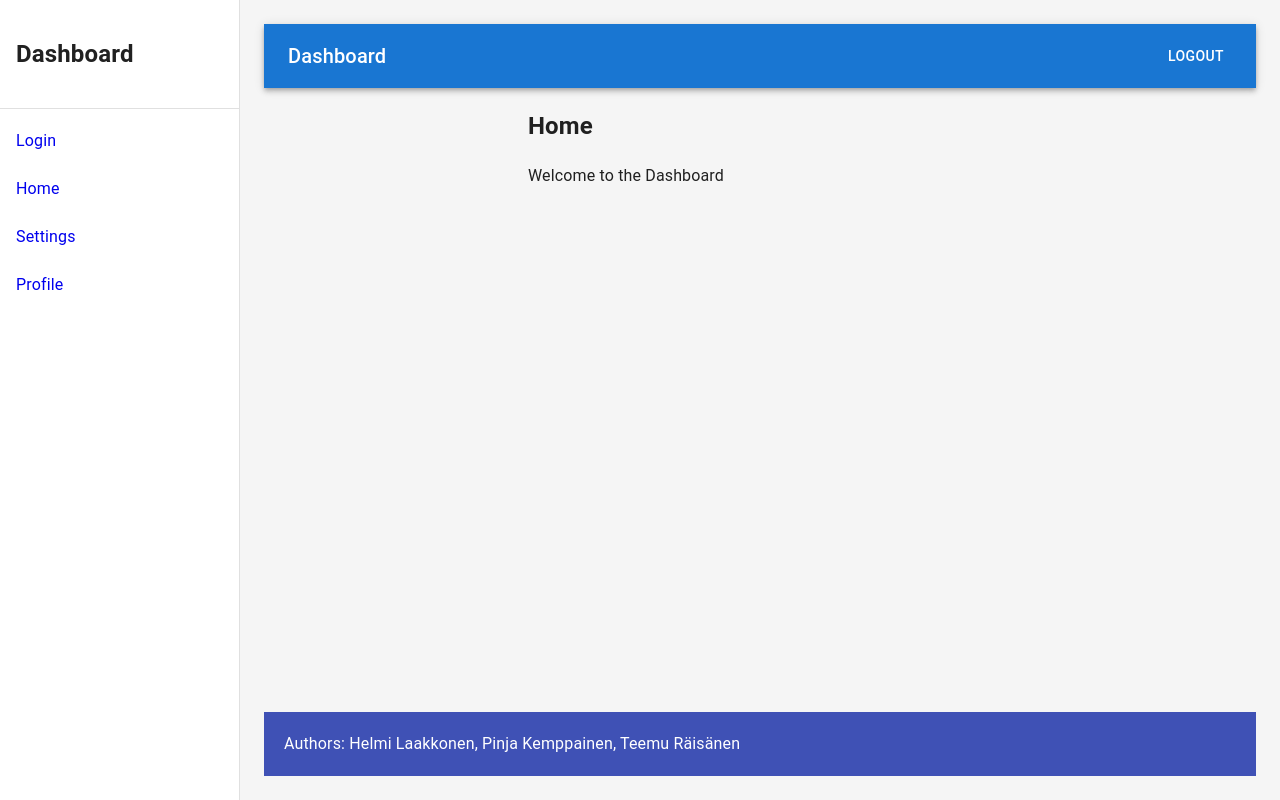
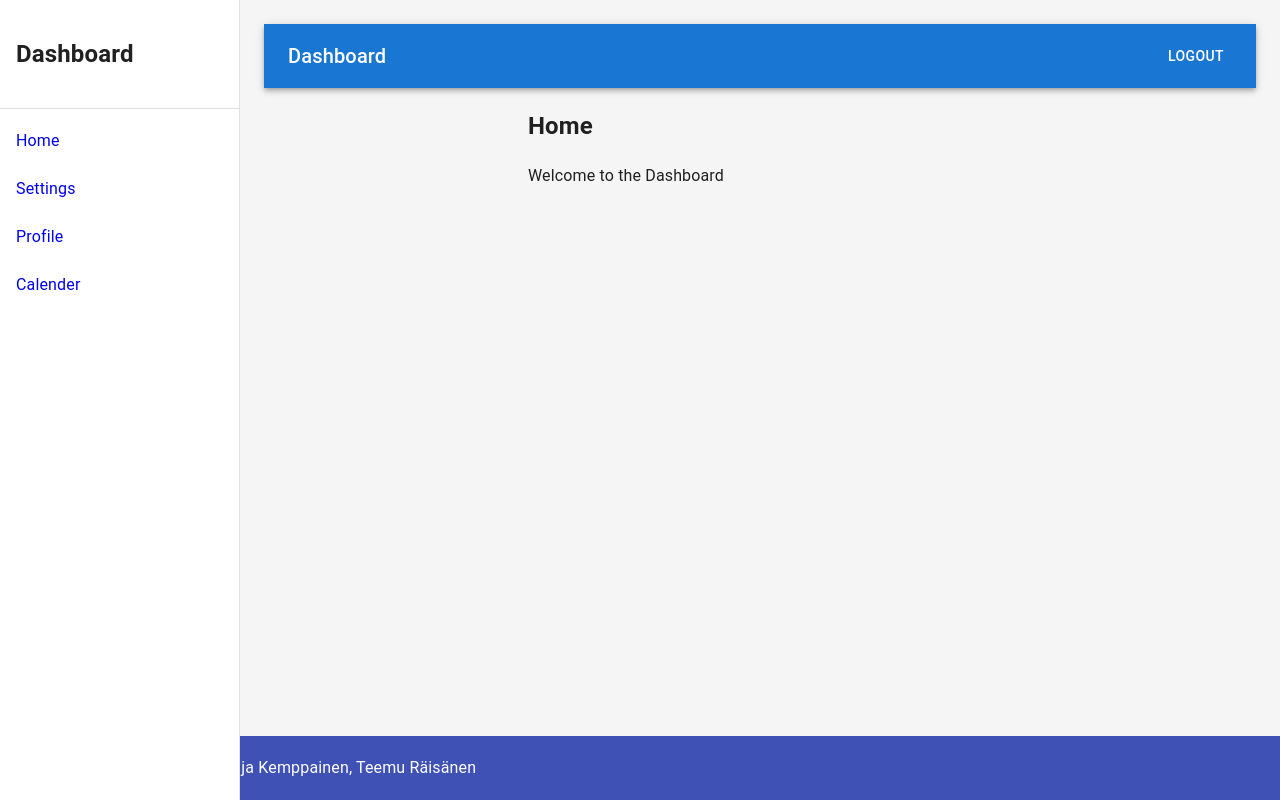
Before and after one commit to HelmiLaakkonen/project-management-app, a React (Create React App) app: page /dashboard in a window 1280 px wide. Built offline with nearby package versions, Linux system fonts and the light colour scheme; sample sign-in values are in the browser's storage.

Commit message:
Authentication
Authentication in login works
After login direct to dashboard

```diff
--- a/routes/login.js
+++ b/routes/login.js
@@ -47,6 +47,7 @@ router.post('/', (req, res) => {
             res.json({
                 message: 'Login successful',
                 token: token, // Send the token to the client
+
             });
         });
     });
--- a/src/components/App.js
+++ b/src/components/App.js
@@ -1,69 +1,75 @@
 import React, { useState, useEffect } from 'react';
-import { BrowserRouter as Router, Routes, Route, Navigate } from 'react-router-dom';
+import { BrowserRouter as Router, Routes, Route, Navigate, useLocation } from 'react-router-dom';
 import { Box } from '@mui/material';
 import Sidebar from './SideBar';
 import NavBar from './NavBar';
 import Dashboard from './Dashboard';
-import Footer from './Footer';
 import Calender from './Calender';
 import Notifications from './Notifications';
+import Footer from './Footer';
 import Register from './Register';
 import Login from './Login';
 
-
+// Layout component
+function Layout({ children }) {
+  return (
+    <Box sx={{ display: 'flex', flexDirection: 'column', minHeight: '100vh' }}>
+      <Box sx={{ display: 'flex', flex: 1 }}>
+        <Sidebar />
+        <Box component="main" sx={{ flexGrow: 1, bgcolor: '#f5f5f5', padding: 3, display: 'flex', flexDirection: 'column' }}>
+          {/* <NavBar /> */}
+          {children}
+        </Box>
+      </Box>
+      <Footer />
+    </Box>
+  );
+}
 
 function App() {
-  const [isAuthenticated, setIsAuthenticated] = useState(null);
+  const [isAuthenticated, setIsAuthenticated] = useState(!!localStorage.getItem('token'));
+  const location = useLocation();
 
-  // Check if the user is authenticated by checking local storage for a token
+  // Re-check auth state when location changes
   useEffect(() => {
-    const token = localStorage.getItem('token');
-    setIsAuthenticated(!!token); // Set authentication state based on token existence
+    setIsAuthenticated(!!localStorage.getItem('token'));
+    console.log('Auth state updated on route change:', !!localStorage.getItem('token'));
+  }, [location]);
+
+  // Listen for token changes in localStorage (login/logout)
+  useEffect(() => {
+    const handleStorageChange = () => {
+      setIsAuthenticated(!!localStorage.getItem('token'));
+    };
+
+    window.addEventListener('storage', handleStorageChange);
+
+    return () => {
+      window.removeEventListener('storage', handleStorageChange);
+    };
   }, []);
 
-  // Display loading message while checking authentication
   if (isAuthenticated === null) {
     return <div>Loading...</div>;
   }
 
   return (
+    <Routes>
+      <Route path="/" element={!isAuthenticated ? <Navigate to="/login" /> : <Navigate to="/dashboard" />} />
+      <Route path="/login" element={<Login setAuth={setIsAuthenticated} />} />
+      <Route path="/register" element={<Register setAuth={setIsAuthenticated} />} />
+      <Route path="/dashboard" element={isAuthenticated ? <Layout><NavBar setAuth={setIsAuthenticated} /><Dashboard /></Layout> : <Navigate to="/login" />} />
+      <Route path="/calender" element={isAuthenticated ? <Layout><Calender /></Layout> : <Navigate to="/login" />} />
+      <Route path="/notifications" element={isAuthenticated ? <Layout><Notifications /></Layout> : <Navigate to="/login" />} />
+      <Route path="*" element={<Navigate to={isAuthenticated ? "/dashboard" : "/login"} />} />
+    </Routes>
+  );
+}
+
+export default function WrappedApp() {
+  return (
     <Router>
-      <Routes>
-        {/* Handle route redirects based on authentication */}
-        <Route path="/" element={!isAuthenticated ? <Navigate to="/login" /> : <Navigate to="/dashboard" />} />
-        <Route path="/login" element={<Login setAuth={setIsAuthenticated} />} />
-        <Route path="/register" element={<Register setAuth={setIsAuthenticated} />} />
-        <Route
-          path="/dashboard"
-          element={isAuthenticated ? (
-            <Box sx={{ display: 'flex', flexDirection: 'column', minHeight: '100vh' }}>
-              {/* Sidebar and Main Content */}
-              <Box sx={{ display: 'flex', flex: 1 }}>
-                <Sidebar />
-                <Box
-                  component="main"
-                  sx={{
-                    flexGrow: 1,
-                    bgcolor: '#f5f5f5',
-                    padding: 3,
-                    display: 'flex',
-                    flexDirection: 'column',
-                  }}
-                >
-                  <NavBar />
-                  <Dashboard />
-                  <Footer />
-                </Box>
-              </Box>
-            </Box>
-          ) : (
-            <Navigate to="/login" />
-          )}
-        />
-        <Route path="*" element={<Navigate to={isAuthenticated ? "/dashboard" : "/login"} />} />
-      </Routes>
+      <App />
     </Router>
   );
 }
-
-export default App;
--- a/src/components/Dashboard.js
+++ b/src/components/Dashboard.js
@@ -1,10 +1,8 @@
-import React, { useState, useEffect } from 'react';
 import { Route, Routes } from 'react-router-dom';
 import { Container, Box } from '@mui/material';
 import Sidebar from './SideBar'; // Assuming you have a Sidebar component
 import Calender from './Calender';
 import Login from './Login';
-import axios from 'axios';
 
 function Home() {
   return (
@@ -33,47 +31,6 @@ function Profile() {
   );
 }
 
-// function User() {
-//   const [username, setUsername] = useState('');
-//   const [loading, setLoading] = useState(true);
-//   const [error, setError] = useState(null); // For handling errors
-
-//   useEffect(() => {
-//     axios.get('http://localhost:3000/users') // Make the GET request to the /users route
-//       .then((response) => {
-//         // Assuming the backend returns the username in the response body
-//         setUsername(response.data[0].username); // Set the username from the backend response
-//         setLoading(false); // Update loading state
-//       })
-//       .catch((err) => {
-//         // Log the error for debugging
-//         console.error('Error fetching username:', err);
-
-//         // Check if the error is related to database connection failure
-//         if (err.message.includes('ECONNREFUSED') || err.message.includes('connect ECONNREFUSED')) {
-//           setError('Could not connect to the database. Please check your connection.');
-//         } else {
-//           setError('Error fetching username. Please try again later.');
-//         }
-
-//         setLoading(false); // Update loading state
-//       });
-//   }, []); // Empty dependency array to run only once when the component is mounted
-
-//   return (
-//     <Container>
-//       <h2>Username</h2>
-//       {loading ? (
-//         <p>Loading...</p>
-//       ) : error ? (
-//         <p>{error}</p> // Show error message if there was an issue
-//       ) : (
-//         <p>{username}</p> // Display the username if successfully fetched
-//       )}
-//     </Container>
-//   );
-// }
-
 function Dashboard() {
   return (
     <Box sx={{ display: 'flex', flexDirection: 'column', flexGrow: 1 }}>
@@ -85,6 +42,7 @@ function Dashboard() {
           <Route path="/login" element={<Login />} />
           <Route path="/settings" element={<Settings />} />
           <Route path="/profile" element={<Profile />} />
+          <Route path="/calender" element={<Calender />} />
           {/* <Route path="/user" element={<User />} /> */}
         </Routes>
       </Box>
--- a/src/components/Login.js
+++ b/src/components/Login.js
@@ -27,7 +27,10 @@ function Login({ setAuth }) {
     .then((data) => {
       if (data.token) {
         localStorage.setItem('token', data.token);
-        setAuth(true);
+        setAuth(true);  // Update authentication state
+        console.log('token');
+        // Redirect to the dashboard after successful login
+        navigate('/dashboard');  // Navigate to dashboard page
       } else {
         if (data.message === 'Invalid username or password') {
           setError('The username or password you entered is incorrect.');
--- a/src/components/NavBar.js
+++ b/src/components/NavBar.js
@@ -1,14 +1,23 @@
 import React from 'react';
 import { AppBar, Toolbar, Typography, Button } from '@mui/material';
+import { useNavigate } from 'react-router-dom';
 
-function NavBar(){
+function NavBar({ setAuth }) {  // Accept setAuth from App.js SetIsAuthenticated
+  const navigate = useNavigate();
+
+  const handleLogout = () => {
+    localStorage.removeItem('token');  // Remove authentication token
+    setAuth(false);  // Update authentication state
+    navigate('/dashboard');
+  };
+
     return (
         <AppBar position="sticky">
           <Toolbar>
             <Typography variant="h6" sx={{ flexGrow: 1 }}>
               Dashboard
             </Typography>
-            <Button color="inherit">Logout</Button>
+            <Button color="inherit" onClick={handleLogout}>Logout</Button>
           </Toolbar>
         </AppBar>
     );
--- a/src/components/Register.js
+++ b/src/components/Register.js
@@ -1,11 +1,13 @@
 import React, { useState } from 'react';
 import { TextField, Button, Typography, Container, Paper } from '@mui/material';
+import { useNavigate } from 'react-router-dom'; // Import useNavigate for navigation
 
 function Register({ setAuth }) {
   const [username, setUsername] = useState('');
   const [email, setEmail] = useState('');
   const [password, setPassword] = useState('');
   const [error, setError] = useState('');
+  const navigate = useNavigate();
 
   const handleRegister = (e) => {
     e.preventDefault();
@@ -31,6 +33,9 @@ function Register({ setAuth }) {
     });
   };
 
+  const handleLoginRedirect = () => {
+    navigate('/login'); // Use navigate to redirect to /register
+  };
   return (
     <Container component="main" maxWidth="xs">
       <Paper elevation={6} sx={{ padding: 3 }}>
@@ -69,7 +74,15 @@ function Register({ setAuth }) {
           <Button type="submit" variant="contained" fullWidth>
             Register
           </Button>
+
         </form>
+        <Button
+            variant="outlined"
+            fullWidth
+            onClick={handleLoginRedirect}
+            >
+            Login
+            </Button>
       </Paper>
     </Container>
   );
--- a/src/components/SideBar.js
+++ b/src/components/SideBar.js
@@ -23,9 +23,6 @@ function SideBar() {
       </Box>
       <Divider />
       <List>
-      <ListItem button component={Link} to="/login">
-          <ListItemText primary="Login" />
-        </ListItem>
         <ListItem button component={Link} to="/">
           <ListItemText primary="Home" />
         </ListItem>
@@ -35,6 +32,9 @@ function SideBar() {
         <ListItem button component={Link} to="/profile">
           <ListItemText primary="Profile" />
         </ListItem>
+        <ListItem button component={Link} to="/calender">
+          <ListItemText primary="Calender" />
+        </ListItem>
 
       </List>
     </Drawer>
```
